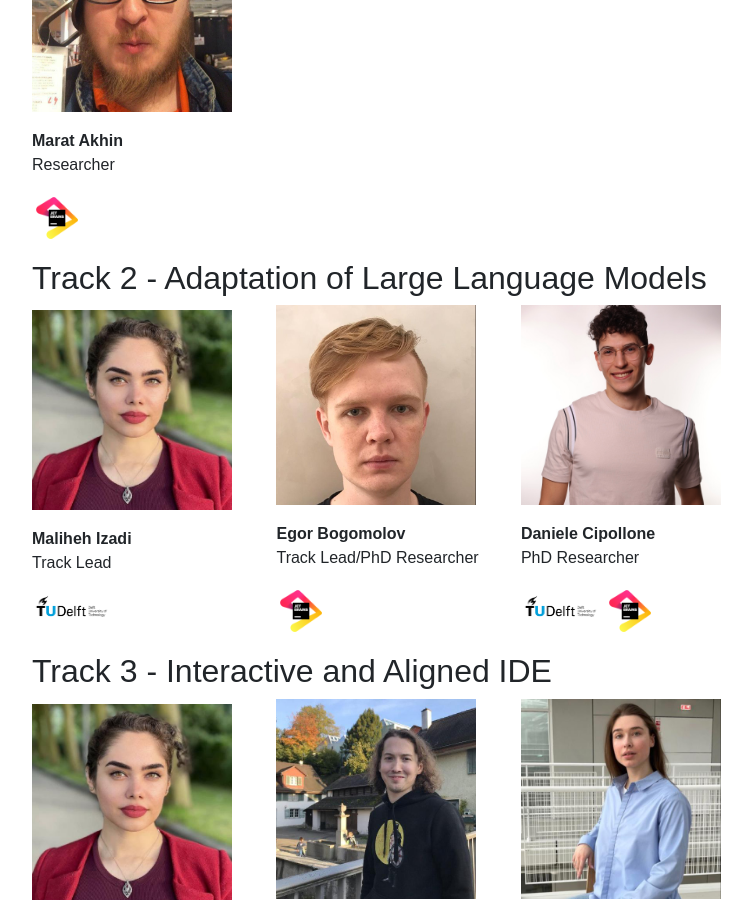
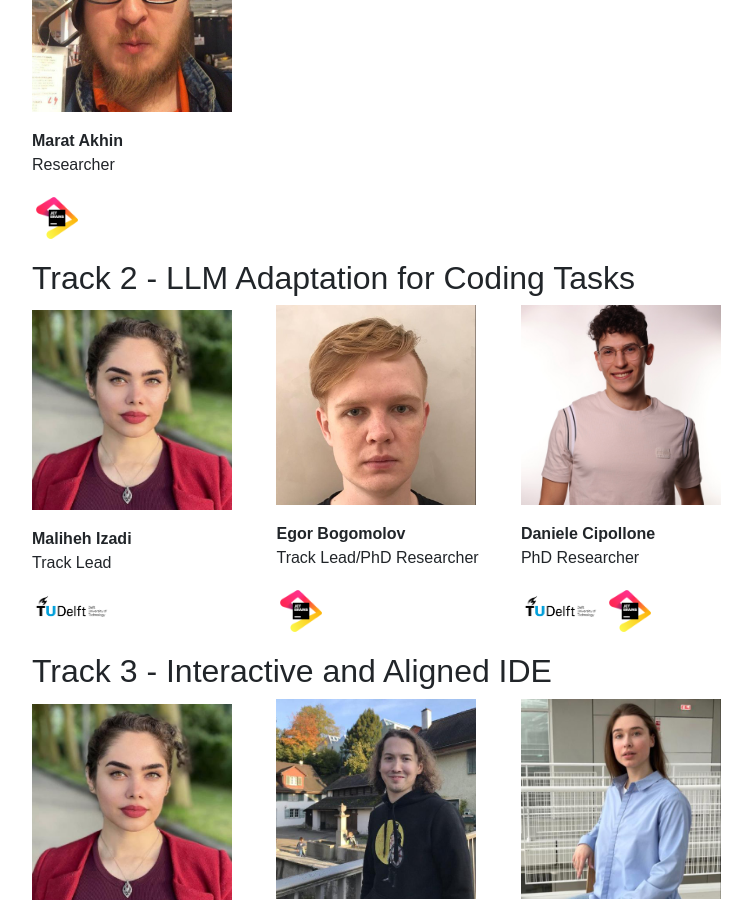
Before and after one commit to SERG-Delft/ai4se-website, a Jekyll site: the page built from people.md, in a window 1280 px wide and 900 px high, scrolled down 1350 px. Shown: the whole window, without its empty margins (124-876 px from the left). Built offline with Jekyll 4.4.1, drawn with Linux system fonts in a browser that asks for light colours; nearby versions of some CDN libraries; some of the changed text lies outside the part shown.

Commit message:
improve naming

```diff
--- a/_data/people.yml
+++ b/_data/people.yml
@@ -37,7 +37,7 @@
       affiliation: JetBrains
       photo_url: img/avatars/marat.jpeg
 
-- category: Track 2 - Adaptation of Large Language Models
+- category: Track 2 - LLM Adaptation for Coding Tasks
   people:
     - name: Maliheh Izadi
       role: Track Lead
@@ -100,7 +100,7 @@
 - category: Former people
   people:
     - name: Remco Schrijver
-      role: Graduated MSc Student/Intern (Track 1 and 3)
+      role: Graduated MSc Student/Intern (Track 1, 3)
       affiliation: JetBrains, TUDelft
       photo_url: img/avatars/remco.jpeg
     - name: Tim van Dam
```
